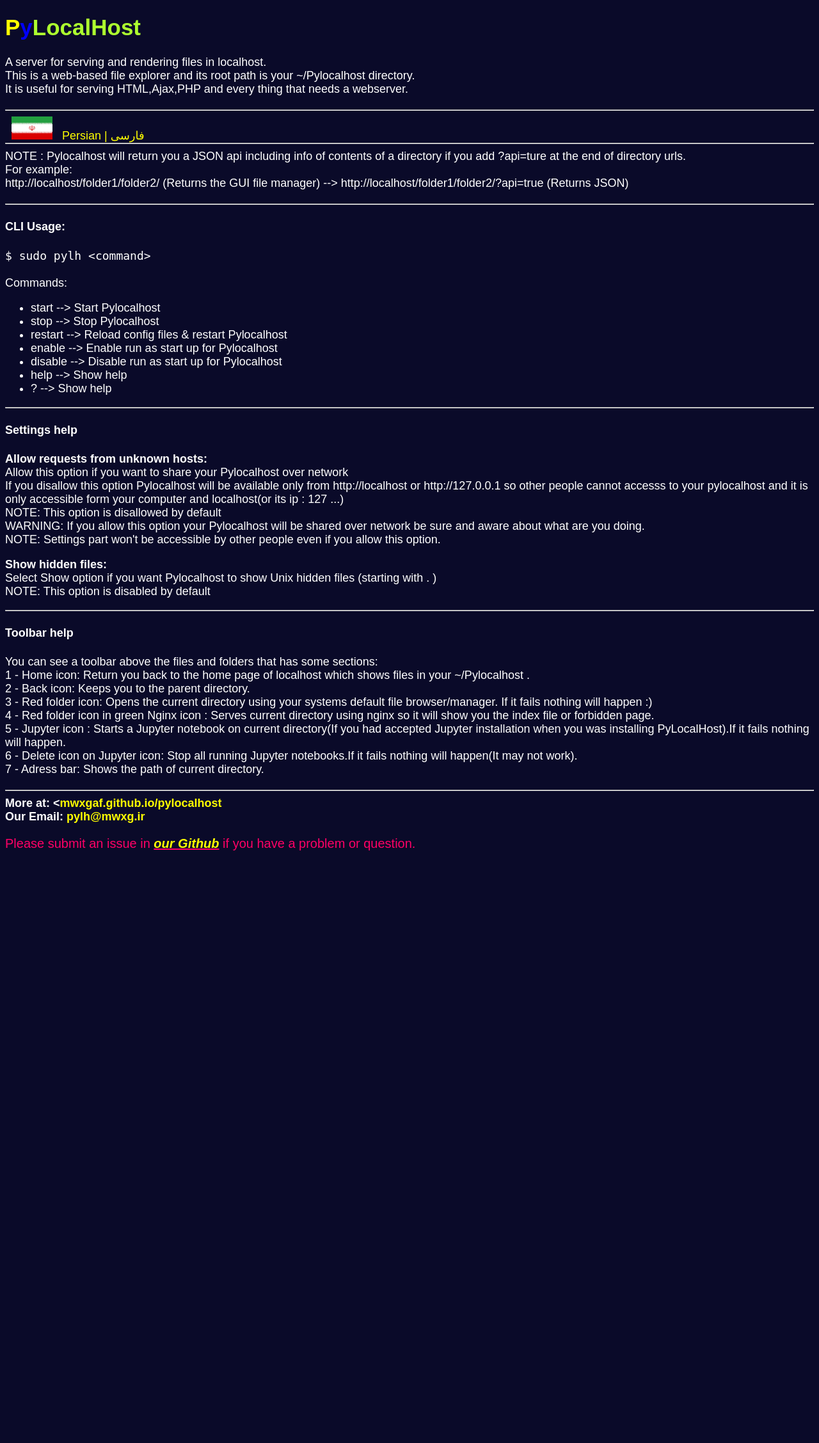
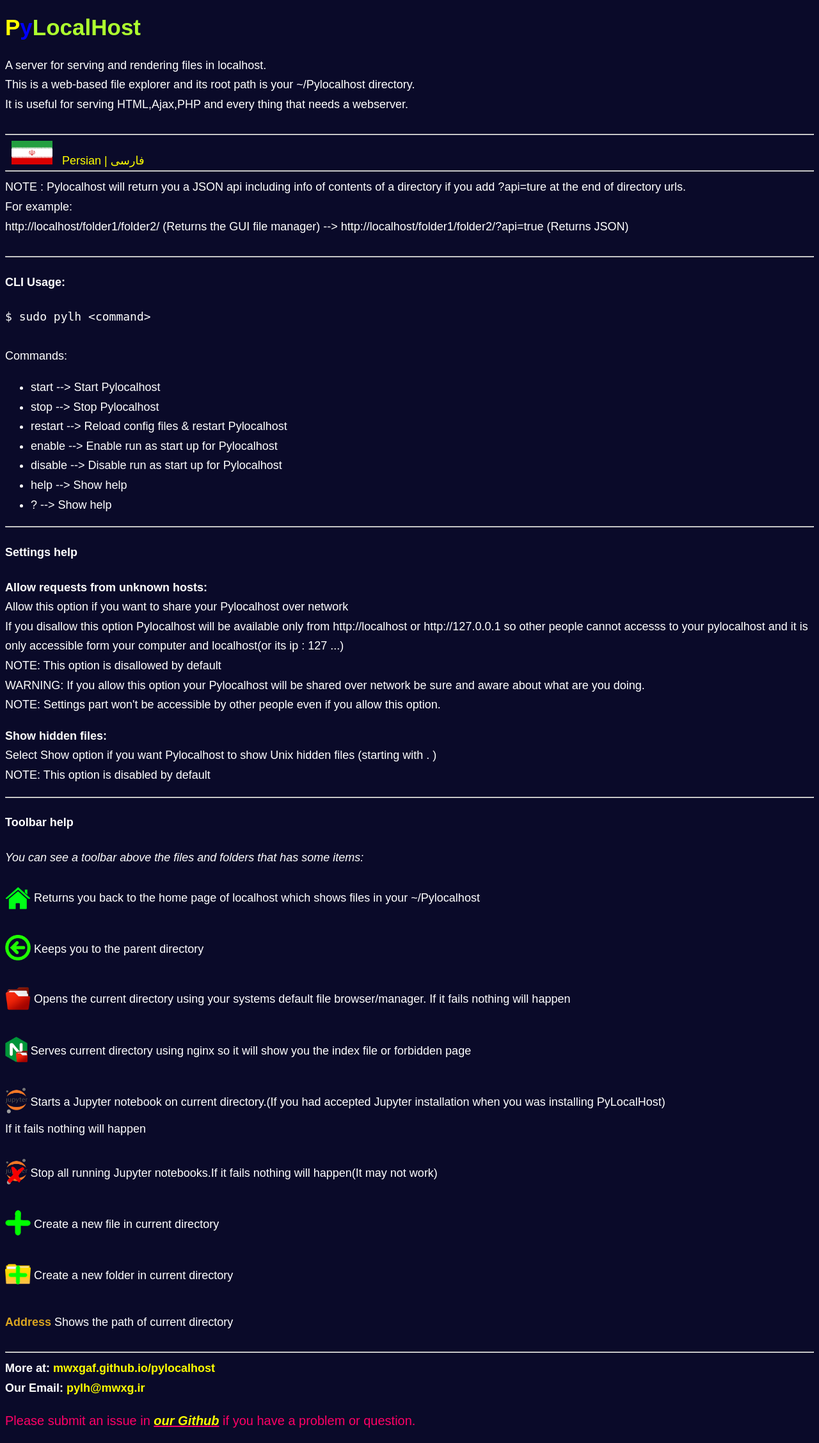
Before and after one commit to AmirTheFree/pylocalhost, a Python web app: template templates/help.html in a window 1280 px wide. Shown: the whole page at 64% size. Before the commit the page ends 1329 px from the top, so only its background shows below. Run offline with Jinja, Linux system fonts and the light colour scheme; the template is opened without the code that fills it, so the values that code supplies are empty.

Commit message:
Improved English user manual and fixed some style bugs + some style updates

```diff
--- a/static/style/style.css
+++ b/static/style/style.css
@@ -72,9 +72,8 @@
 .addr {
     font-size: 20px;
     font-weight: bold;
-    display: inline;
     position: relative;
-    top: -10px;
+    margin-bottom: 10px;
 }
 
 .addrbar {
@@ -92,6 +91,7 @@
 
 .static {
     color: goldenrod;
+    font-weight: bold;
 }
 
 div img.baricon {
@@ -257,3 +257,19 @@
 .CodeMirror {
     resize: vertical;
 }
+
+.toolhelp>img {
+    max-width: 40px;
+    max-height: 40px;
+}
+
+.toolhelp>div {
+    position: relative;
+    display: inline-block;
+    top: 50%;
+    transform: translateY(-12px);
+}
+
+.helptext {
+    line-height: 1.7em;
+}
--- a/templates/explorer.html
+++ b/templates/explorer.html
@@ -23,6 +23,7 @@
         {% include 'includes/title.html' %}
         <div class='container'>
             <div class="addrbar">
+                <div class="addr"><span class='static'>Address: </span>~/Pylocalhost/{{ p }}</div>
                 <abbr title="Go to ~/Pylocalhost">
                     <a href="{{ url_for('explorer') }}"><img src="{{ url_for('static',filename='image/home.png') }}"
                             alt="Home" class="baricon"></a>
@@ -58,7 +59,7 @@
                 </abbr>
                 <abbr title="Create a new file on current directory">
                     <a href="{{ url_for('editor') }}?path={{ p }}">
-                        <img src="{{ url_for('static', filename='image/plus.png') }}" alt="Create a new file on current directory">
+                        <img src="{{ url_for('static', filename='image/plus.png') }}" alt="Create a new file on current directory" class="baricon">
                     </a>
                 </abbr>
                 <abbr title="Create a new folder on current directory">
@@ -66,7 +67,6 @@
                         <img src="{{ url_for('static',filename='image/newfolder.png') }}" alt="Create a new folder on current directory" class="baricon">
                     </a>
                 </abbr>
-                <div class="addr"><span class='static'>Address: </span>~/Pylocalhost/{{ p }}</div>
             </div>
             <hr>
             <div class="table">
--- a/templates/help.html
+++ b/templates/help.html
@@ -4,6 +4,7 @@
 
 {% block content %}
 {% include 'includes/title.html' %}
+<div class="helptext">
     A server for serving and rendering files in localhost.
     <br>
     This is a web-based file explorer and its root path is your ~/Pylocalhost directory.
@@ -66,29 +67,61 @@
     </p>
     <hr>
     <h4>Toolbar help</h4>
-You can see a toolbar above the files and folders that has some sections:
+    <i>You can see a toolbar above the files and folders that has some items:</i>
     <br>
-1 - Home icon: Return you back to the home page of localhost which shows files in your ~/Pylocalhost .
     <br>
-2 - Back icon: Keeps you to the parent directory.
+    <div class="toolhelp">
+        <img src="{{ url_for('static',filename='image/home.png') }}" alt="home">
+        <div>Returns you back to the home page of localhost which shows files in your ~/Pylocalhost</div>
+    </div>
     <br>
-3 - Red folder icon: Opens the current directory using your systems default file browser/manager. If it fails nothing
-will happen :)
+    <div class="toolhelp">
+        <img src="{{ url_for('static',filename='image/back.png') }}" alt="back">
+        <div>Keeps you to the parent directory</div>
+    </div>
     <br>
-4 - Red folder icon in green Nginx icon : Serves current directory using nginx so it will show you the index file or
-forbidden page.
+    <div class="toolhelp">
+        <img src="{{ url_for('static',filename='image/opencurrent.png') }}" alt="open current folder">
+        <div>Opens the current directory using your systems default file browser/manager. If it fails nothing will happen</div>
+    </div>
     <br>
-5 - Jupyter icon : Starts a Jupyter notebook on current directory(If you had accepted Jupyter installation when you was installing PyLocalHost).If it fails nothing will happen.
+    <div class="toolhelp">
+        <img src="{{ url_for('static',filename='image/server.png') }}" alt="serve current folder">
+        <div>Serves current directory using nginx so it will show you the index file or forbidden page</div>
+    </div>
     <br>
-6 - Delete icon on Jupyter icon: Stop all running Jupyter notebooks.If it fails nothing will happen(It may not work).
+    <div class="toolhelp">
+        <img src="{{ url_for('static',filename='image/jupyter.png') }}" alt="start jupyter notebook here">
+        <div>
+            Starts a Jupyter notebook on current directory.(If you had accepted Jupyter installation when you was installing PyLocalHost)
+        </div>
         <br>
-7 - Adress bar: Shows the path of current directory.
+        If it fails nothing will happen
+    </div>
+    <br>
+    <div class="toolhelp">
+        <img src="{{ url_for('static',filename='image/kill.png') }}" alt="stop all running jupyter notebooks">
+        <div>Stop all running Jupyter notebooks.If it fails nothing will happen(It may not work)</div>
+    </div>
+    <br>
+    <div class="toolhelp">
+        <img src="{{ url_for('static',filename='image/plus.png') }}" alt="new file">
+        <div>Create a new file in current directory</div>
+    </div>
+    <br>
+    <div class="toolhelp">
+        <img src="{{ url_for('static',filename='image/newfolder.png') }}" alt="new folder">
+        <div>Create a new folder in current directory</div>
+    </div>
+    <br>
+    <span class="static">Address</span> Shows the path of current directory
     <br><br>
     <hr>
-<b>More at: <<a href="https://mwxgaf.github.io/pylocalhost">mwxgaf.github.io/pylocalhost</a>
+    <b>More at: <a href="https://mwxgaf.github.io/pylocalhost">mwxgaf.github.io/pylocalhost</a>
         <br>
         Our Email: <a href="mailto:pylh@mwxg.ir">pylh@mwxg.ir</a>
     </b>
     <p class="support">Please submit an issue in <u><b><i><a href="https://github.com/mwxgaf/pylocalhost">our
     Github</a></i></b></u> if you have a problem or question.</p>
+</div>
 {% endblock content %}
```
Lines whose indentation alone changed are shown as unchanged.
